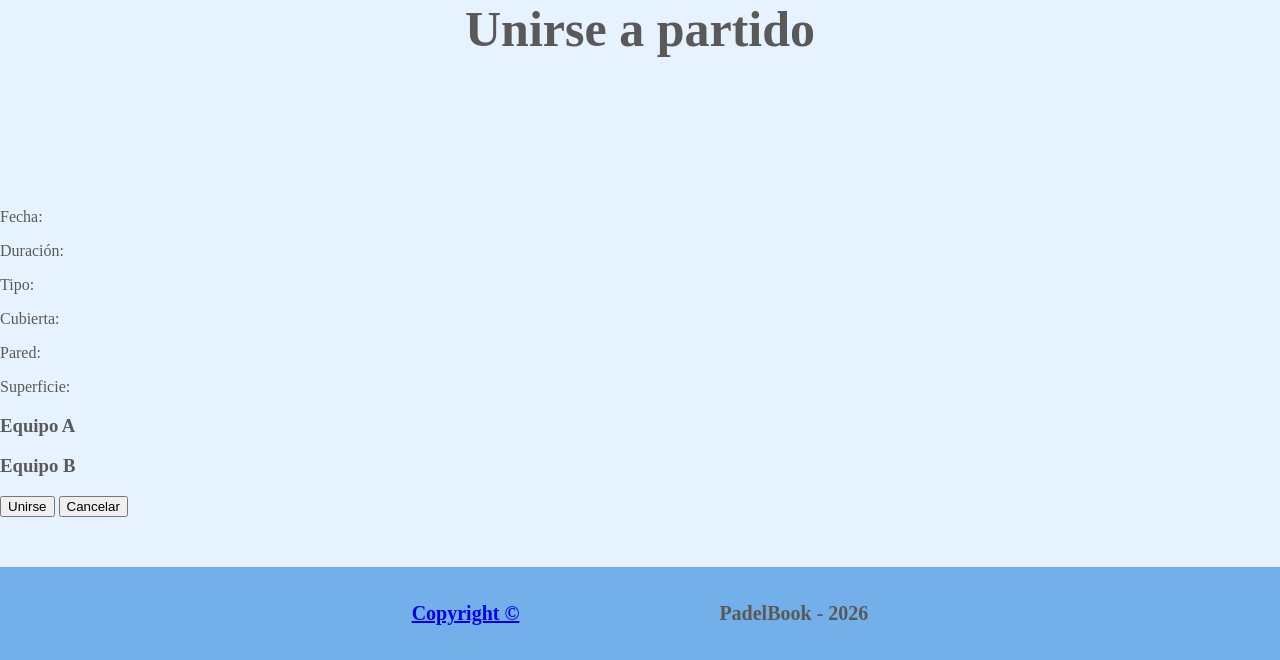
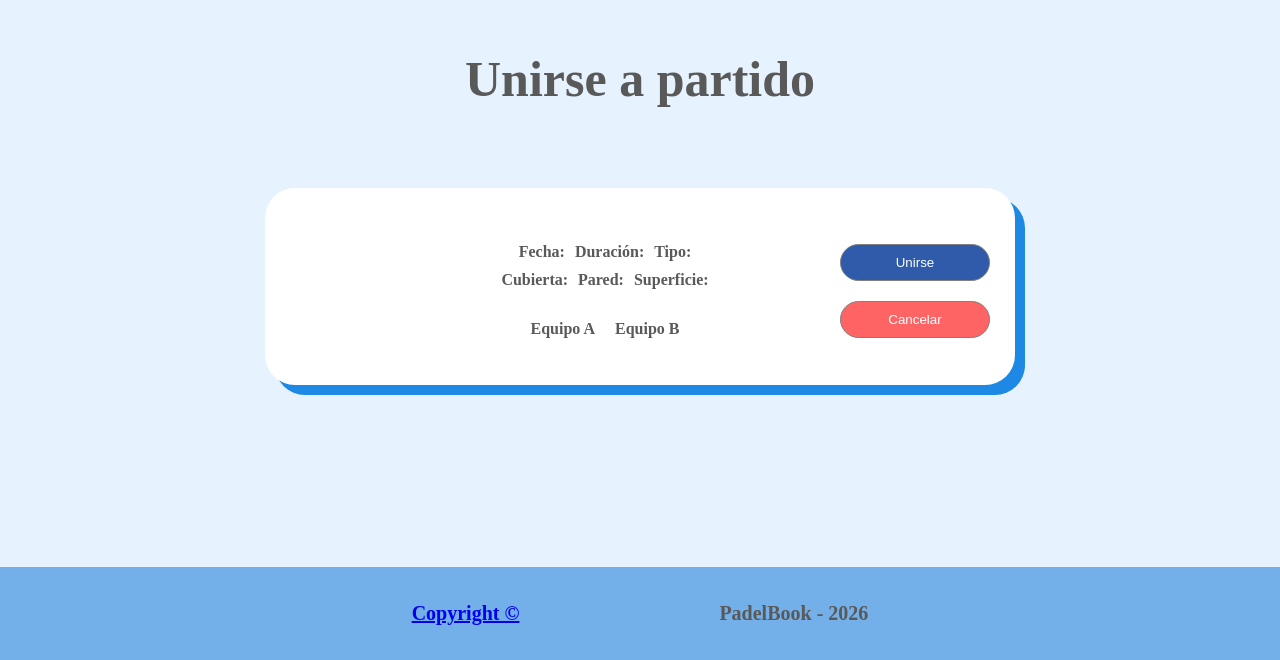
Before and after one commit to ChristianEscalas/PadelBook, a Flask app: page /unirse_reserva in a window 1280 px wide; the page is wider, and only the part inside the window is pictured. Shown: the part 140-800 px from the top of that part. Run offline with Flask 3, Linux system fonts and the light colour scheme; some libraries are stand-ins or nearby versions.

Commit message:
feat: implement css styles to unirse partido page

```diff
--- a/app/static/css/styles.css
+++ b/app/static/css/styles.css
@@ -871,3 +871,151 @@
   color: black;
   transform: translateY(-5px);
 }
+
+/* UNIRSE A RESERVA */
+
+#unirse-partido {
+  padding: 50px;
+  display: flex;
+  flex-direction: column;
+  align-items: center;
+}
+
+#unirse-partido #tarjetaConfirmacion {
+  background-color: #FFFFFF;
+  border-radius: 30px;
+  padding: 25px;
+  width: 700px;
+  box-shadow: 10px 10px 0px #1E88E5;
+  margin-top: 30px;
+}
+
+#unirse-partido #tarjetaConfirmacion .partido {
+  display: grid;
+  grid-template-columns: repeat(3, 1fr);
+  align-items: center;
+  gap: 10px;
+}
+
+#unirse-partido #tarjetaConfirmacion .partido #columnaUnirse {
+  display: grid;
+  grid-template-rows: auto auto auto;
+  margin-top: 20px;
+  width: 450px;
+  gap: 10px;
+}
+#unirse-partido #tarjetaConfirmacion .partido .datos {
+  display: flex;
+  flex-direction: row;
+  gap: 10px;
+  justify-content: center;
+}
+
+#unirse-partido #tarjetaConfirmacion .partido .datos p {
+  margin: 0px;
+}
+#unirse-partido #tarjetaConfirmacion .partido .equipos {
+  display: flex;
+  justify-content: center;
+  gap: 20px;
+}
+
+#unirse-partido #tarjetaConfirmacion .partido .equipos .equipo p, h4 {
+  text-align: center;
+}
+#unirse-partido #tarjetaConfirmacion .info-reserva .info p {
+  margin: 0;
+}
+
+#unirse-partido #tarjetaConfirmacion .info-reserva .fotoclub img {
+  width: 150px;
+  height: 150px;
+}
+
+#unirse-partido #tarjetaConfirmacion h3{
+  text-align: center;
+  font-size: 25px;
+  margin: 0px;
+  margin-bottom: 10px;
+}
+
+#unirse-partido #tarjetaConfirmacion .botones {
+  display: flex;
+  flex-direction: column;
+  gap: 20px;
+  align-items: center;
+}
+
+#unirse-partido #tarjetaConfirmacion button {
+  padding: 10px;
+  width: 150px;
+  border-radius: 20px;
+  border: 1px solid gray;
+  color: white;
+  cursor: pointer;
+  transition: transform 0.3s ease, background-color 0.3s ease;
+}
+
+#unirse-partido #tarjetaConfirmacion #confirmarBoton {
+  background-color: #305BAB;
+}
+
+#unirse-partido #tarjetaConfirmacion #cancelarBoton {
+  background-color: #FF6464;
+}
+
+#unirse-partido #tarjetaConfirmacion #cancelarBoton:hover, #unirse-partido #tarjetaConfirmacion #confirmarBoton:hover {
+  background-color: #AEEA00;
+  color: black;
+  transform: translateY(-5px);
+}
+
+.jugadores {
+  display: grid;
+  grid-template-columns: repeat(2, 1fr);
+  gap: 5px;
+  margin-top: 10px;
+}
+
+.jugador {
+  display: flex;
+  flex-direction: column;
+  align-items: center;
+  background: #000000;
+  padding: 10px;
+  border-radius: 10px;
+  color: white;
+}
+
+.jugador img {
+  width: 60px;
+  height: 60px;
+  border-radius: 50%;
+  object-fit: cover;
+}
+
+.jugador p {
+  margin-top: 5px;
+  font-size: 14px;
+}
+
+.slot {
+  display: flex;
+  justify-content: center;
+  align-items: center;
+  height: 80px;
+  background: #2c2c2c;
+  border-radius: 10px;
+  font-size: 30px;
+  cursor: pointer;
+  color: white;
+}
+
+.slot:hover {
+  background: #AEEA00;
+  color: black;
+}
+
+.slot.selected {
+  border: 2px solid #AEEA00;
+}
--- a/app/templates/players/join_reservation.html
+++ b/app/templates/players/join_reservation.html
@@ -12,36 +12,38 @@
   <div id="unirse-partido">
     <h1>Unirse a partido</h1>
 
-    <div class="tarjetaConfirmacion">
-      <h2 id="club"></h2>
+    <div id="tarjetaConfirmacion">
+      <h3 id="club"></h3>
 
       <div class="partido">
-        <div id="fotoClub">
+        <div id="fotoClub"></div>
 
-        </div>
+        <div id="columnaUnirse">
           <div class="datos">
-          <p>Fecha: <span id="dia"></span></p>
-          <p>Duración: <span id="duracion"></span></p>
-          <p>Tipo: <span id="tipo"></span></p>
+          <p><strong>Fecha: </strong><span id="dia"></span></p>
+          <p><strong>Duración: </strong><span id="duracion"></span></p>
+          <p><strong>Tipo: </strong><span id="tipo"></span></p>
           </div>
 
           <div class="datos">
-          <p>Cubierta: <span id="cubierta"></span></p>
-          <p>Pared: <span id="pared"></span></p>
-          <p>Superficie: <span id="superficie"></span></p>
+            <p><strong>Cubierta: </strong><span id="cubierta"></span></p>
+            <p><strong>Pared: </strong><span id="pared"></span></p>
+            <p><strong>Superficie: </strong><span id="superficie"></span></p>
           </div>
 
           <div class="equipos">
             <div class="equipo">
-            <h3>Equipo A</h3>
+              <h4>Equipo A</h4>
               <div id="teamA" class="jugadores"></div>
             </div>
 
             <div class="equipo">
-            <h3>Equipo B</h3>
+              <h4>Equipo B</h4>
               <div id="teamB" class="jugadores"></div>
             </div>
           </div>
+        </div>
+
 
         <div class="botones">
           <button id="confirmarBoton">Unirse</button>
```
Lines whose indentation alone changed are shown as unchanged.
